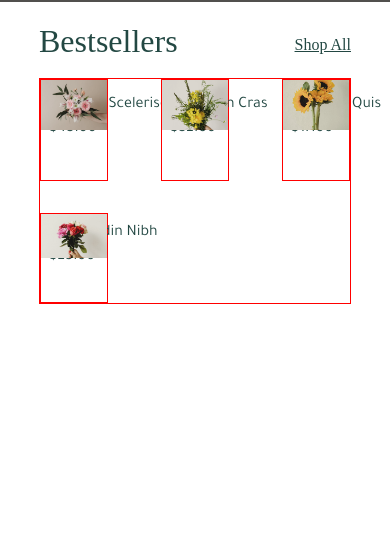
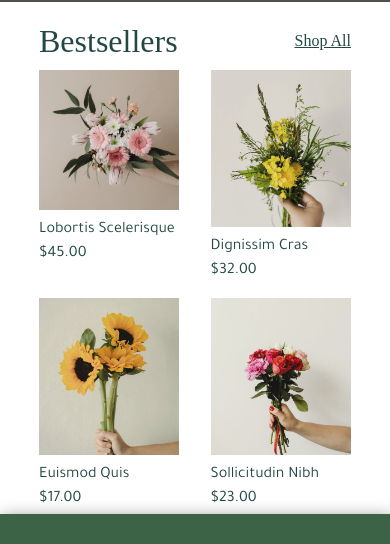
Before and after one commit to mhayakawa1/small-business-website-react, a React (Create React App) app: page / in a window 390 px wide. Shown: the part 906-1450 px from the top of the page. Built offline with nearby package versions, Linux system fonts and the light colour scheme; grey boxes are pictures that could not be loaded; a web font is replaced by a local one.

Commit message:
Update App.css

```diff
--- a/src/App.css
+++ b/src/App.css
@@ -558,11 +558,13 @@ h1{
 /*BESTSELLERS STARTS HERE*/
 .bestsellers{
     width: 100%;
-    min-height: 40rem;
+    min-height: 20rem;
     height: auto;
     display: flex;
     flex-direction: column;
     background-color: white;
+    padding: 0 0 5% 0;
+    box-sizing: border-box;
 }
 
 .bestsellers .section-header{
@@ -574,12 +576,16 @@ h1{
 }
 
 .bestsellers .section-header h2{
+    align-self: flex-end;
+    height: 100%;
     font-size: 2rem;
     font-family: 'Gloock', serif;
     color: #234843;
+    margin: auto 0 0 0;
 }
 
 .bestsellers a{
+    height: 100%;
     font-family: 'Gloock', serif;
     color: #234843;
     text-decoration: underline;
@@ -686,34 +692,37 @@ h1{
 }
 
 .bestseller-cards{
-    width: auto;
+    width: 80%;
     height: auto;
+    margin: 0 auto;
     display: flex;
     justify-content: space-between;
     flex-wrap: wrap;
     gap: 1rem;
     row-gap: 2rem;
-    margin: 0 10%;
-    border: 1px solid red;
 }
 
 .bestseller-card{
     width: 22%;
-    height: auto;
     font-family: 'Gloock', serif;
-    border: 1px solid red;
+    aspect-ratio: 1 / 1.25;
+    display: flex;
+    flex-direction: column;
+    gap: auto;
+    justify-content: space-between;
 }
 
 .bestseller-card img{
     width: 100%;
-    height: 50%;
+    height: 80%;
     object-fit: cover;
     font-family: 'Gloock', serif;
     filter: sepia(15%) contrast(90%);
 }
 
 .card-info{
-    width: 10rem;
+    width: 100%;
+    height: auto;
     display: flex;
     flex-direction: column;
     gap: .5rem;
@@ -729,24 +738,16 @@ h1{
 
 @media screen and (max-width: 768px){
     .bestseller-cards{
+        gap: auto;
+    }
+
+    .bestseller-card{
+        width: 45%;
     }
 
 }
 
 @media screen and (max-width: 428px){
-    .card-image{
-        height: 10rem;
-    }
-
-    .card-info{
-        margin: -2.5rem 0 0 0;
-        height: 2.5rem;
-        display: flex;
-        flex-direction: column;
-        justify-content: start;
-        padding: .2rem .5rem 0 .5rem !important;
-    }
-
     .card-info p{
         height: 1rem;
         margin: 0;
@@ -838,6 +839,20 @@ h1{
     }
 }*/
 /*BESTSELLERS ENDS HERE*/
+
+/*FEATURES STARTS HERE*/
+.features{
+    height: 20rem;
+    width: 100%;
+    background-color: #E9EDEC;
+    display: flex;
+    flex-direction: row;
+    justify-content: space-around;
+    align-items: center;
+    padding: 0 10%;
+}
+/*FEATURES STARTS HERE*/
+
 
 /*CUSTOMER REVIEWS STARTS HERE*/
 .customer-reviews{
```
